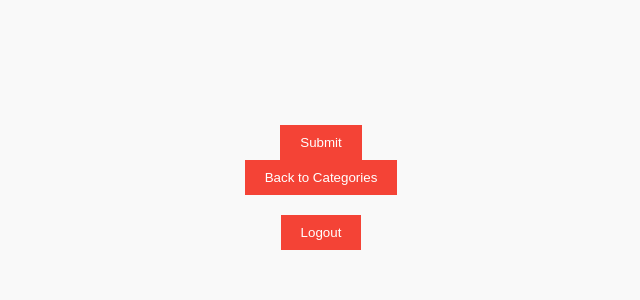
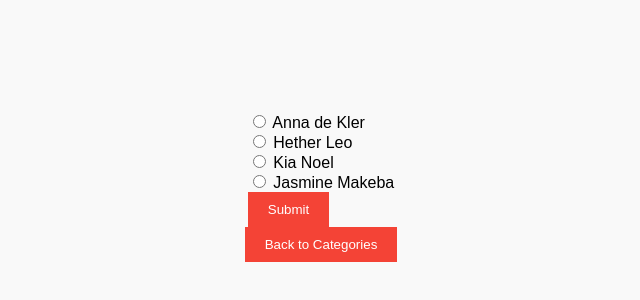
Before and after one commit to LeonoraTN666/unam-voting-platform, a plain HTML site: page vote.html in a window 1280 px wide. Shown: the part 254-554 px from the top of the page, without its empty margins (319-959 px from the left). Drawn offline with Linux system fonts and the light colour scheme.

Commit message:
Update vote.html

```diff
--- a/vote.html
+++ b/vote.html
@@ -9,14 +9,17 @@
 <body>
     <div class="vote-container">
         <h1 id="categoryTitle"></h1>
+
+        <!-- Candidate list -->
         <form id="voteForm">
-            <div class="candidates" id="candidatesList">
-                <!-- Candidates will be dynamically loaded here -->
-            </div>
+            <label><input type="radio" name="candidate" value="Anna de Kler"> Anna de Kler</label><br>
+            <label><input type="radio" name="candidate" value="Hether Leo"> Hether Leo</label><br>
+            <label><input type="radio" name="candidate" value="Kia Noel"> Kia Noel</label><br>
+            <label><input type="radio" name="candidate" value="Jasmine Makeba"> Jasmine Makeba</label><br>
             <button type="submit">Submit</button>
         </form>
-        <button id="backToCategoriesBtn">Back to Categories</button>
-        <button id="logoutBtn">Logout</button>
+
+        <button id="backBtn">Back to Categories</button>
     </div>
 
     <script src="vote.js"></script>
```
